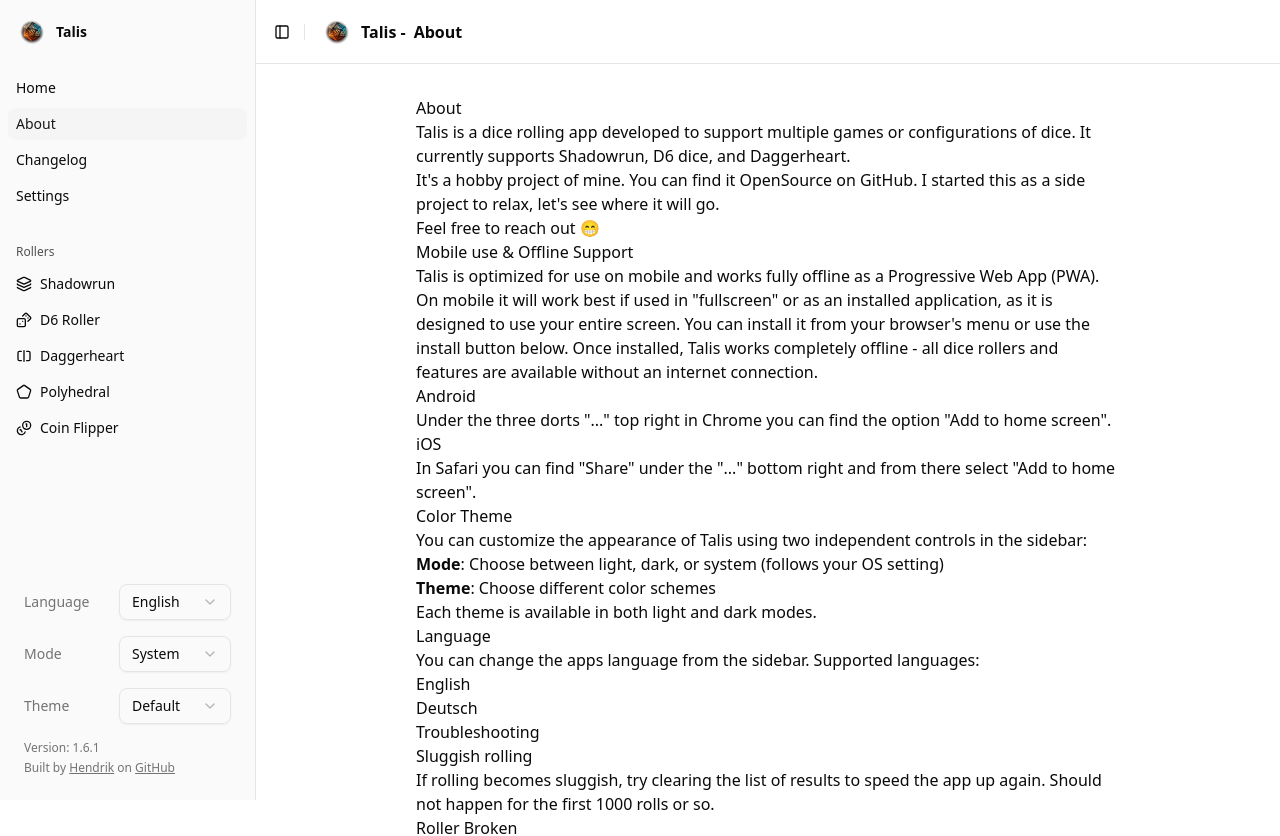
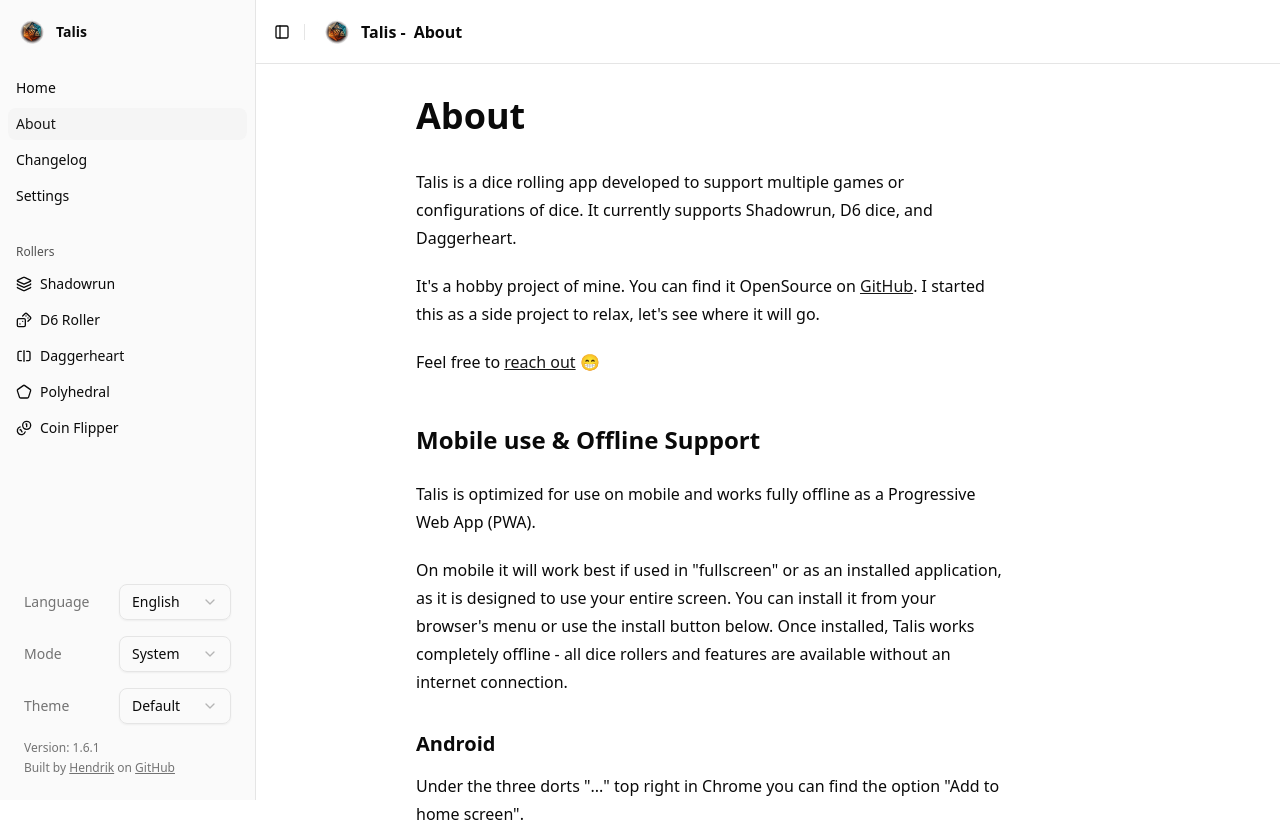
Before and after one commit to HoverBaum/talis, a Next.js app: page /en/pages/about in a window 1280 px wide. Shown: the top 836 px of the page. Built offline with nearby package versions, Linux system fonts and the light colour scheme.

Commit message:
🎨 prose classes for markdown pages

```diff
--- a/app/[locale]/pages/about/page.tsx
+++ b/app/[locale]/pages/about/page.tsx
@@ -18,7 +18,9 @@ export default async function AboutPage({
   return (
     <>
       <SetPageTitle title={locale === 'de' ? 'Über' : 'About'} />
-      <AboutContent />
+      <div className="prose prose-sm md:prose-base">
+        <AboutContent />
+      </div>
     </>
   )
 }
--- /dev/null
+++ b/app/[locale]/pages/changelog/layout.tsx
@@ -0,0 +1,11 @@
+export default function ChangelogLayout({
+    children,
+}: {
+    children: React.ReactNode
+}) {
+    return (
+        <div className="prose prose-sm md:prose-base">
+            {children}
+        </div>
+    )
+}
```
